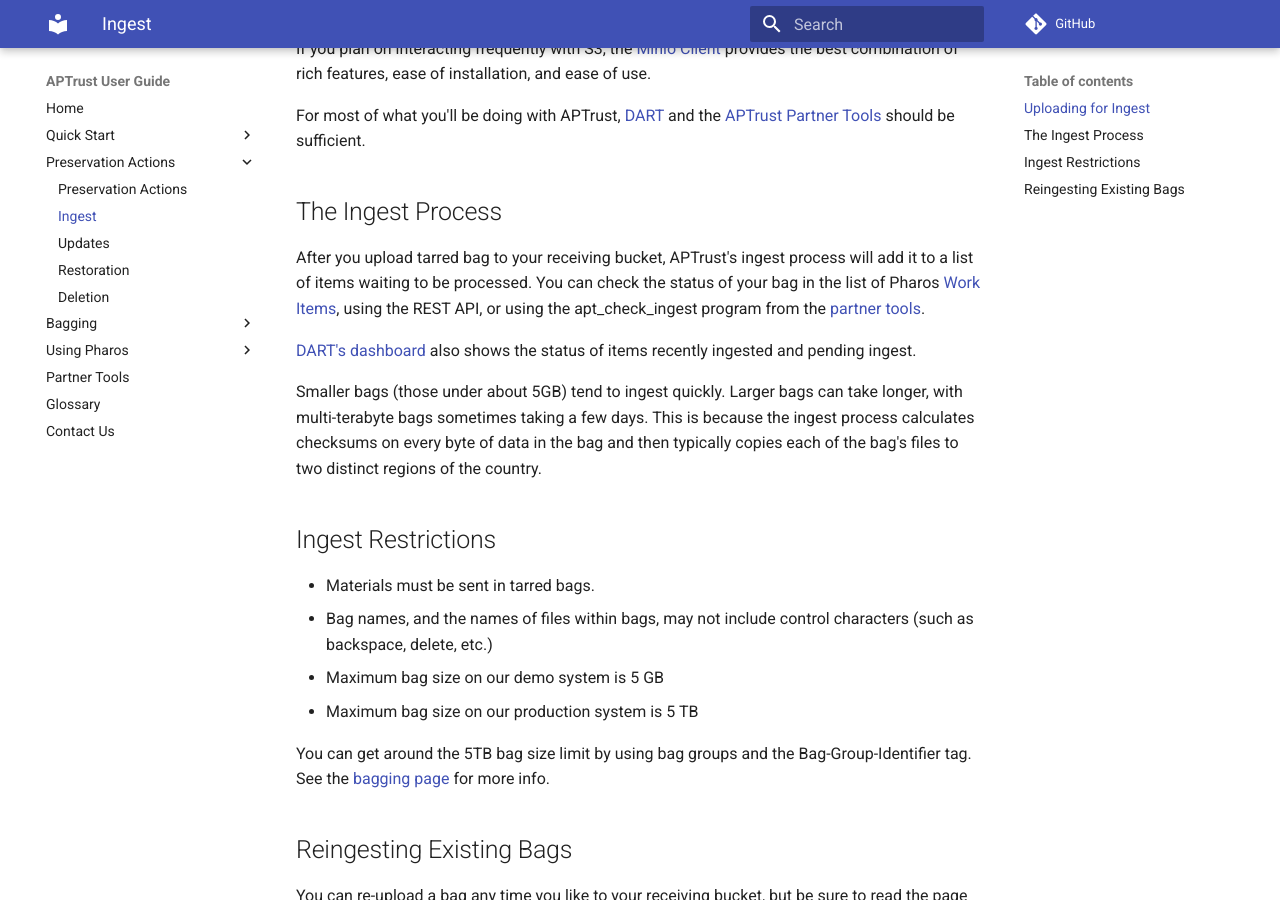
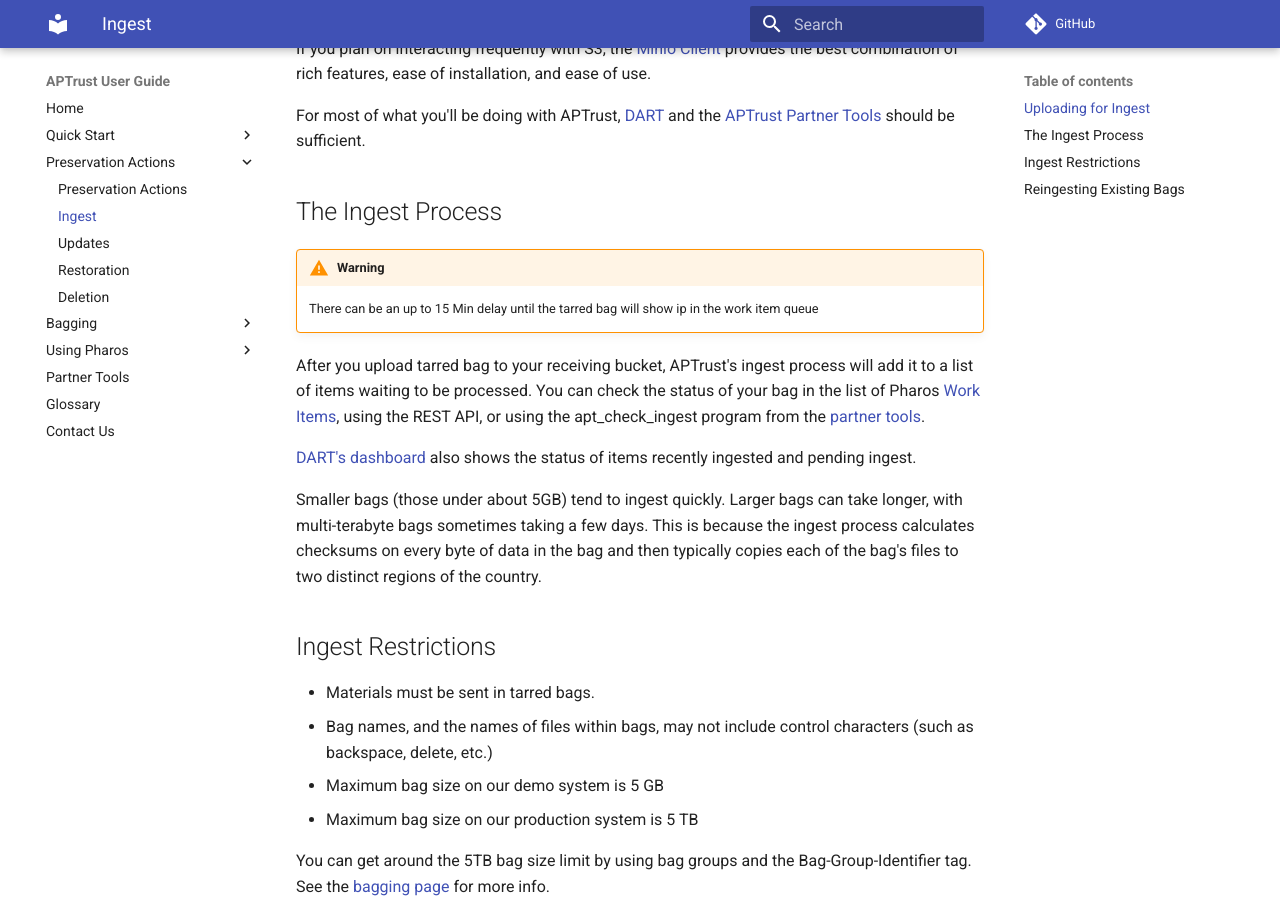
Before and after one commit to APTrust/userguide, an MkDocs documentation site: the page built from docs/preservation/ingest.md, in a window 1280 px wide and 900 px high, scrolled down 707 px. Built offline with MkDocs 1.6.1 and Material for MkDocs 9.7.7, drawn with Linux system fonts in a browser that asks for light colours; comment, search, counter and statistics services are not loaded.

Commit message:
Add warning about ingest delay

```diff
--- a/docs/preservation/ingest.md
+++ b/docs/preservation/ingest.md
@@ -21,6 +21,9 @@
 
 ## The Ingest Process
 
+!!! warning Delay in ingest
+	There can be an up to 15 Min delay until the tarred bag will show ip in the  work item queue
+
 After you upload tarred bag to your receiving bucket, APTrust's ingest process will add it to a list of items waiting to be processed. You can check the status of your bag in the list of Pharos [Work Items](../pharos/work_items), using the REST API, or using the apt_check_ingest program from the [partner tools](../partner_tools.md).
 
 [DART's dashboard](https://aptrust.github.io/dart-docs/users/dashboard/) also shows the status of items recently ingested and pending ingest.
```
